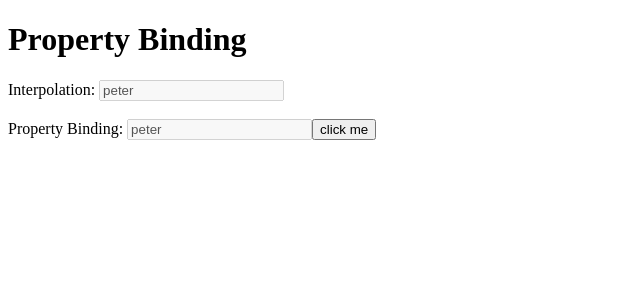
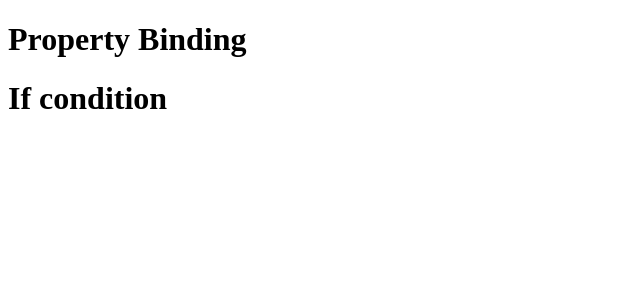
Before and after one commit to faisalmoinuddin99/ProductShut_FrontEnd, an Angular app: page / in a window 1280 px wide. Shown: the top 300 px of the page, without its empty margins (0-640 px from the left). Built offline with nearby package versions, Linux system fonts and the light colour scheme.

Commit message:
If else condition

```diff
--- a/src/app/app.component.html
+++ b/src/app/app.component.html
@@ -1,10 +1,14 @@
 <h1>{{title}}</h1>
 
-<!-- Example of interpolation with properties -->
-<label >Interpolation: </label><input type="text" name="user-name" value={{name}} disabled={{disable}}>
 
-<br /><br />
-<!-- Example of property binding -->
-<label>Property Binding: </label><input type="text" name="user-name" [value]=name  [disabled]=disable>
+<h1 *ngIf="show ==show; then ifBlock else elseBlock">
+    my name is khan
+</h1>
 
-<button (click)="changeDisbale()">click me</button>
+<ng-template #ifBlock>
+    <h1>If condition</h1>
+</ng-template>
+
+<ng-template #elseBlock>
+    <h1>Else condition</h1>
+</ng-template>
--- a/src/app/app.component.ts
+++ b/src/app/app.component.ts
@@ -8,15 +8,7 @@
 export class AppComponent {
   title: string = 'Property Binding';
 
- name : string = "peter"
+ show: boolean = false
 
- disable: boolean = true
 
- changeDisbale(){
-  if(this.disable === true){
-    this.disable = false
-  }else {
-    this.disable = true
-  }
- }
 }
```
